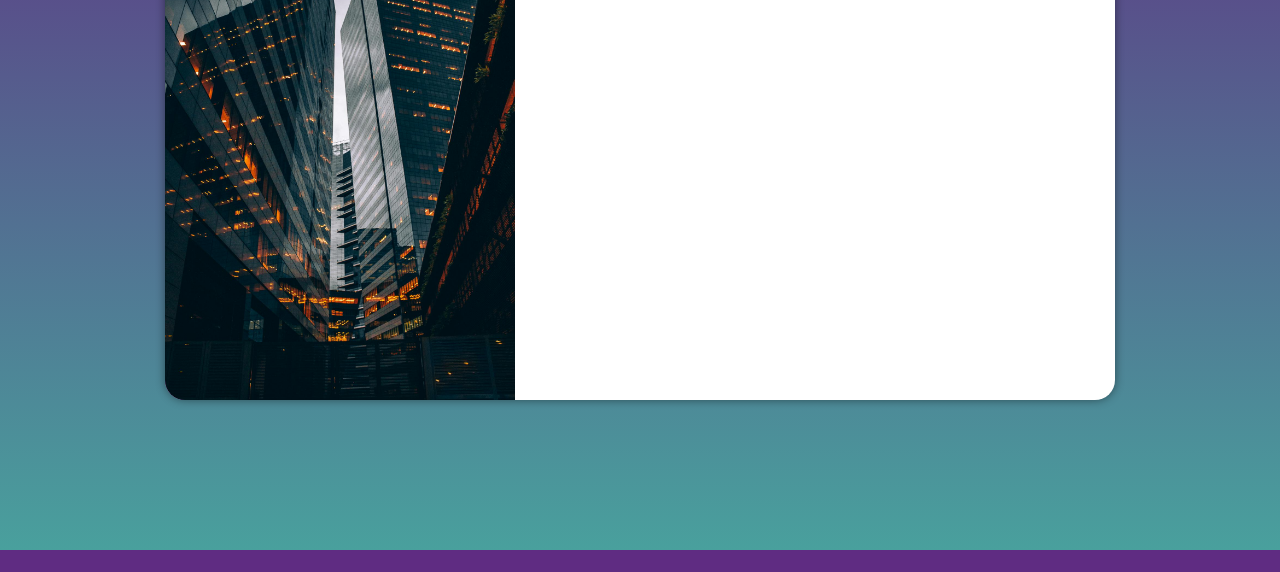
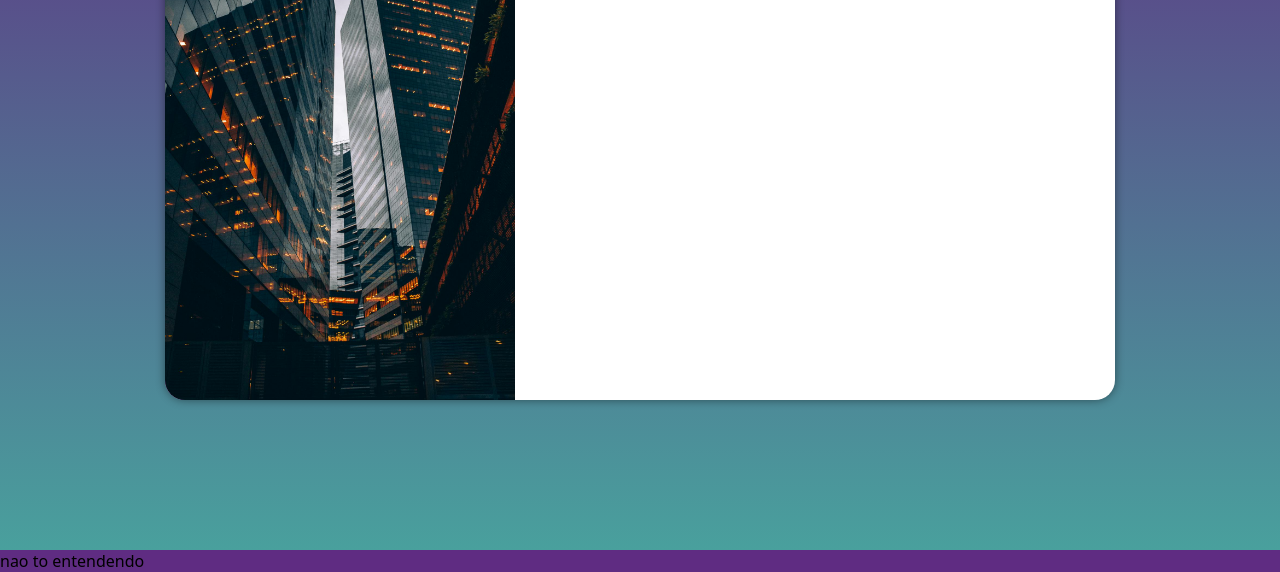
Before and after one commit to JustaEric/Projeto-login, a plain HTML site: page index.html in a window 1280 px wide. Shown: the part 250-822 px from the top of the page. Before the commit the page ends 800 px from the top, so only its background shows below. Drawn offline with Linux system fonts and the light colour scheme.

Commit message:
Update index.html

```diff
--- a/index.html
+++ b/index.html
@@ -22,5 +22,6 @@
             </div>
         </section>
     </main>
+    <p>nao to entendendo</p>
 </body>
 </html>
```
